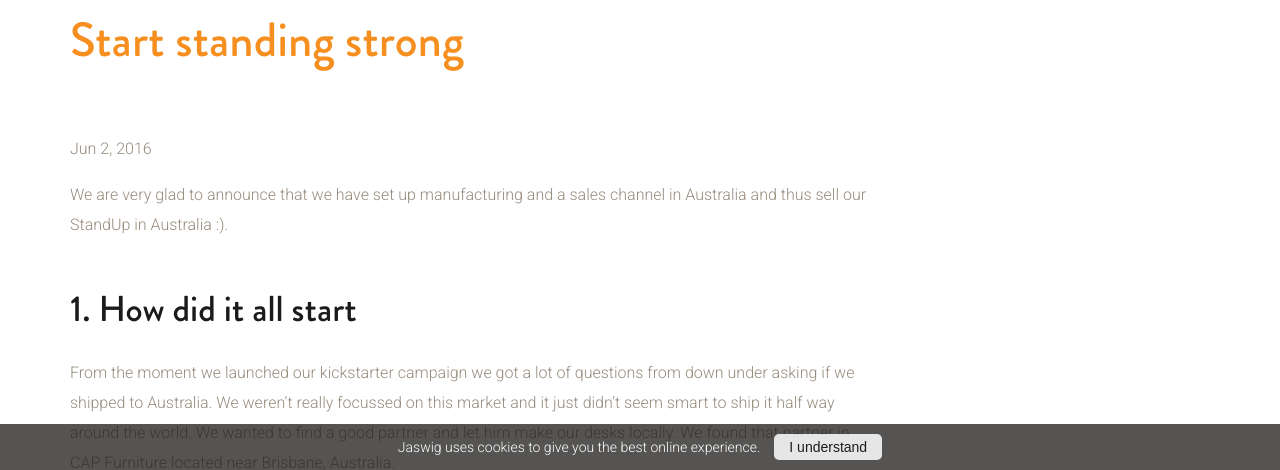
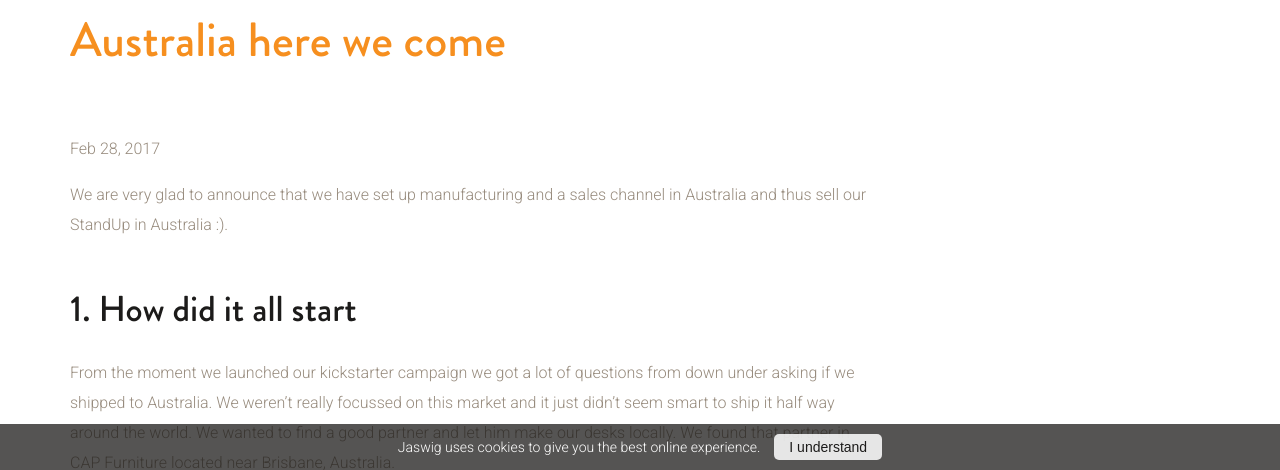
Before and after one commit to samuelrieder/jaswig.github.io, a Jekyll site: the page built from _posts/2017-02-28-jaswig-australia-here-we-come.markdown, in a window 1280 px wide and 900 px high, cut to the strip 430-900 px from the top of the window. Built offline with Jekyll 4.4.1, drawn with Linux system fonts in a browser that asks for light colours; nearby versions of some CDN libraries.

Commit message:
Update 2017-02-28-jaswig-australia-here-we-come.markdown

```diff
--- a/_posts/2017-02-28-jaswig-australia-here-we-come.markdown
+++ b/_posts/2017-02-28-jaswig-australia-here-we-come.markdown
@@ -1,8 +1,8 @@
 ---
 layout: post
-title: "Start standing strong"
-description: Join us to get used to standing and being more active!
-date: "2016-06-02 20:10:27 +0100"
+title: "Australia here we come"
+description: Jaswig manufactures and sells in Australia
+date: "2017-02-28 20:10:27 +0100"
 cover: "/images/blog/operahouse.jpg"
 thumbnail: "/images/blog/operahouse.jpg"
 categories: blog
```
